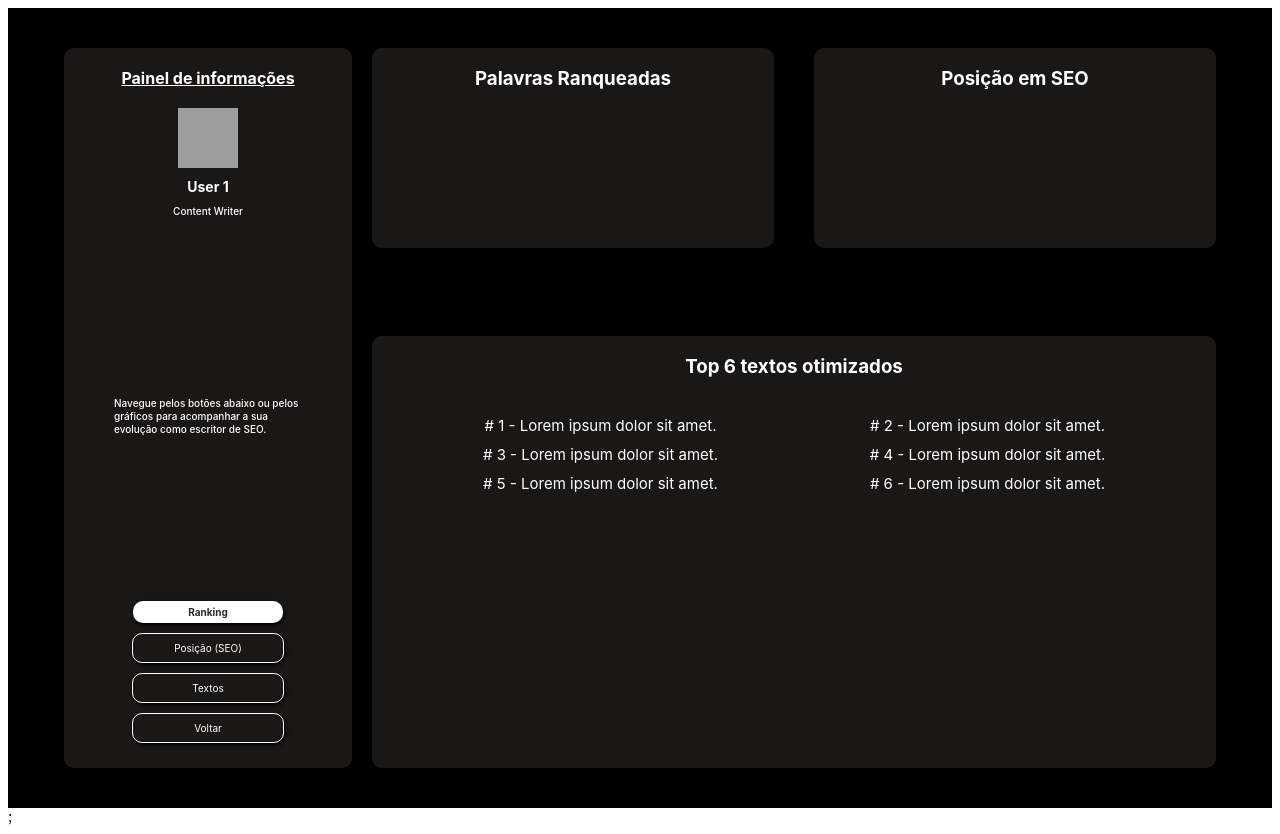
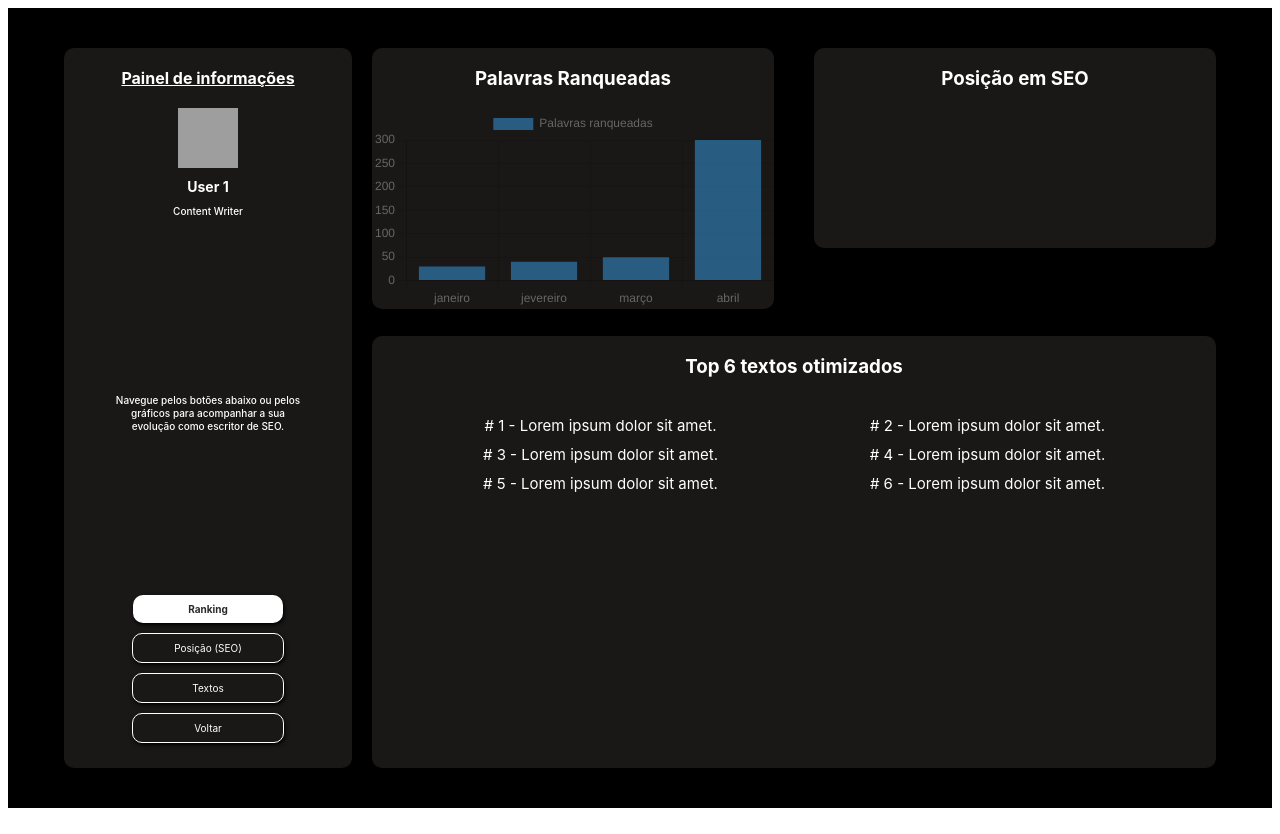
Before and after one commit to getulio-souza/curso_redacao_seo, a React (Create React App) app: page /editor-page/dashboard in a window 1280 px wide. Built offline with nearby package versions, Linux system fonts and the light colour scheme; grey boxes are pictures that could not be loaded.

Commit message:
first-chart-working

```diff
--- a/package.json
+++ b/package.json
@@ -26,6 +26,7 @@
     "caniuse-lite": "^1.0.30001359",
     "chalk": "^4.1.2",
     "charcodes": "^0.2.0",
+    "chart.js": "^4.1.1",
     "ci-info": "^3.3.2",
     "clean-css": "^5.3.0",
     "cli-spinners": "^2.6.1",
@@ -151,6 +152,7 @@
     "protobufjs": "^6.11.2",
     "psl": "^1.8.0",
     "react": "^18.2.0",
+    "react-chartjs-2": "^5.1.0",
     "react-credit-cards": "^0.8.3",
     "react-dom": "^18.2.0",
     "react-is": "^17.0.2",
--- /dev/null
+++ b/src/Components/Editor-page/dashboard/charts/barChart.js
@@ -0,0 +1,11 @@
+import React from 'react';
+import { Bar } from 'react-chartjs-2';
+import { Chart as ChartJS } from "chart.js/auto";
+
+function BarChart({ chartData }) {
+  return (
+    <Bar data={chartData} />
+  )
+}
+
+export default BarChart;
--- /dev/null
+++ b/src/Components/Editor-page/dashboard/charts/barData.js
@@ -0,0 +1,22 @@
+export const UserData = [
+    {
+        id: 1,
+        month: "janeiro",
+        wordsRanked: 30,
+    },
+    {
+        id: 2,
+        month: "jevereiro",
+        wordsRanked: 40,
+    },
+    {
+        id: 3,
+        month: "março",
+        wordsRanked: 50,
+    },
+    {
+        id: 4,
+        month: "abril",
+        wordsRanked: 300,
+    },
+]
--- a/src/Components/Editor-page/dashboard/dashboard.jsx
+++ b/src/Components/Editor-page/dashboard/dashboard.jsx
@@ -1,4 +1,4 @@
-import React from "react";
+import React, { useState } from "react";
 import {
   DashboardBackground,
   DashboardContainer,
@@ -24,10 +24,24 @@ import {
   DashboardTopTextsRankedText,
 } from "./dashboard.styles";
 
+//charts
+import BarChart from "./charts/barChart";
+import { UserData } from "./charts/barData";
+
 //profile image
 import ProfilePhoto1 from "../../../assets/profile/photo-1.png";
 
 function dashboard() {
+  const [userData, setUserData] = useState({
+    labels: UserData.map((data) => data.month),
+    datasets: [
+      {
+        label: "Palavras ranqueadas",
+        data: UserData.map((data) => data.wordsRanked),
+      },
+    ],
+  });
+
   return (
     <>
       <DashboardBackground>
@@ -66,6 +80,7 @@ function dashboard() {
                 <DashboardWordsRankedTitle>
                   Palavras Ranqueadas
                 </DashboardWordsRankedTitle>
+                <BarChart chartData={userData} />
               </DashboardWordsRanked>
               <DashboardSeoPosition>
                 <DashboardSeoPositionTitle>
@@ -101,7 +116,6 @@ function dashboard() {
           </DashboardGraphsAndTopRankContainer>
         </DashboardContainer>
       </DashboardBackground>
-      ;
     </>
   );
 }
--- a/src/Components/Editor-page/dashboard/dashboard.styles.jsx
+++ b/src/Components/Editor-page/dashboard/dashboard.styles.jsx
@@ -80,7 +80,7 @@ export const DashboardProfileInfoProfession = styled.div`
 `;
 
 export const DashboardProfileInfoDescription = styled.div`
-  text-align: left;
+  text-align: center;
   line-height: 13px;
   padding: 10px 50px 0px 50px;
   font-size: 10px;
@@ -125,7 +125,7 @@ export const DashBoardSingleOptionSelected = styled.div`
   width: 70px;
   min-width: 70px;
   background-color: #fff;
-  padding: 5px 40px;
+  padding: 8px 40px;
   border-radius: 10px;
   color: #2a2a2a;
   box-shadow: 1px 2px 4px #000;
```
Also changed, not shown: 1 other file (tests, documents, lock files or other folders).
